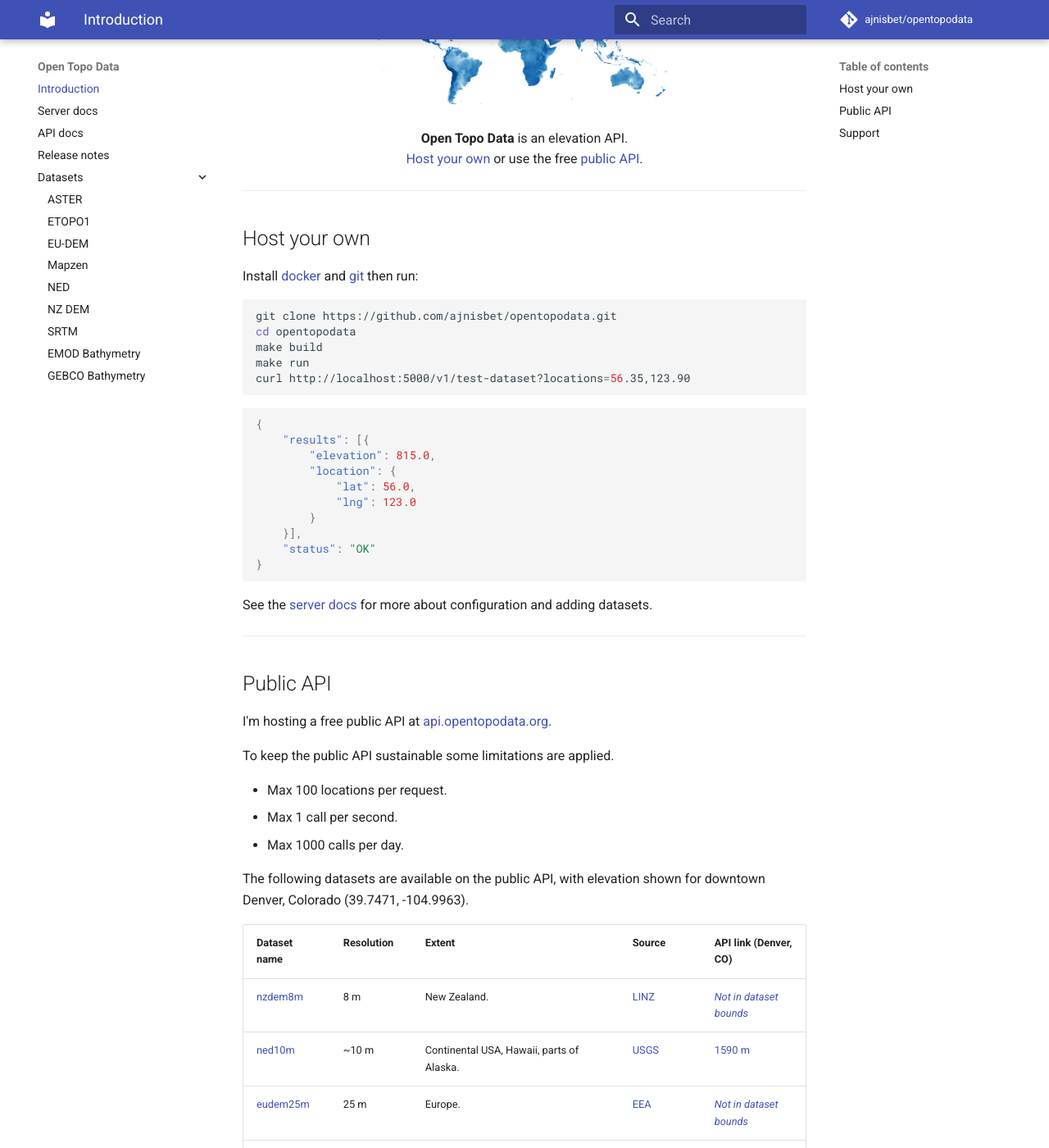
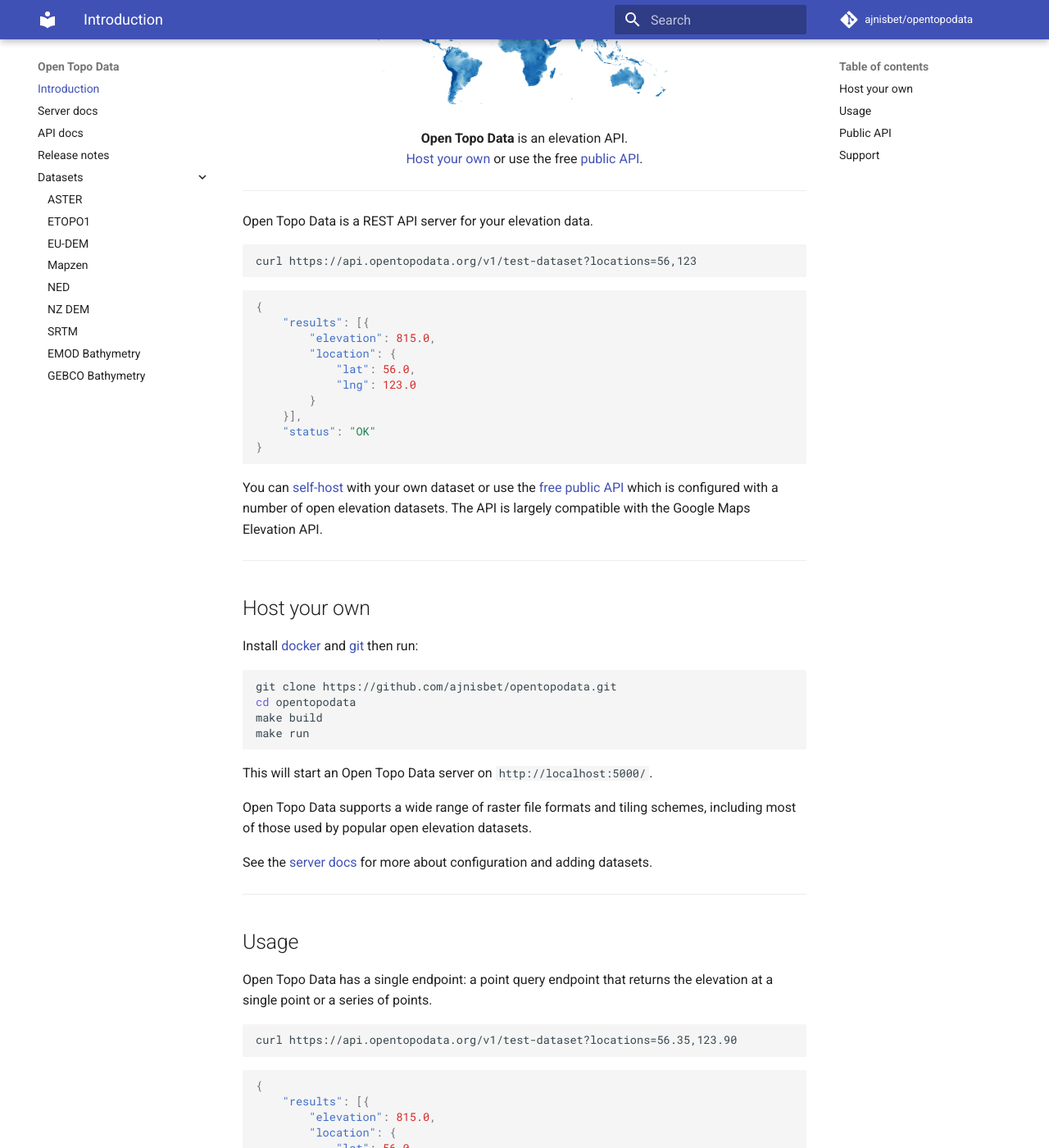
Before and after one commit to ajnisbet/opentopodata, an MkDocs documentation site: the page built from docs/index.md, in a window 1280 px wide and 1400 px high, scrolled down 200 px. Shown: the whole window at 82% size. Built offline with MkDocs 1.6.1 and Material for MkDocs 9.7.7, drawn with Linux system fonts in a browser that asks for light colours; comment, search, counter and statistics services are not loaded; some of the changed text lies outside the part shown.

````diff
--- a/docs/index.md
+++ b/docs/index.md
@@ -10,16 +10,10 @@
 
 ---
 
-## Host your own
+Open Topo Data is a REST API server for your elevation data.
 
-Install [docker](https://docs.docker.com/install/) and [git](https://git-scm.com/book/en/v2/Getting-Started-Installing-Git) then run:
-
-```bash
-git clone https://github.com/ajnisbet/opentopodata.git
-cd opentopodata
-make build
-make run
-curl http://localhost:5000/v1/test-dataset?locations=56.35,123.90
+```
+curl https://api.opentopodata.org/v1/test-dataset?locations=56,123
 ```
 
 ```json
@@ -35,8 +29,56 @@ curl http://localhost:5000/v1/test-dataset?locations=56.35,123.90
 }
 ```
 
+You can [self-host](server.md) with your own dataset or use the [free public API](#public-api) which is configured with a number of open elevation datasets. The API is largely compatible with the Google Maps Elevation API.
+
+---
+
+## Host your own
+
+Install [docker](https://docs.docker.com/install/) and [git](https://git-scm.com/book/en/v2/Getting-Started-Installing-Git) then run:
+
+```bash
+git clone https://github.com/ajnisbet/opentopodata.git
+cd opentopodata
+make build
+make run
+```
+
+This will start an Open Topo Data server on `http://localhost:5000/`.
+
+
+Open Topo Data supports a wide range of raster file formats and tiling schemes, including most of those used by popular open elevation datasets.
 
 See the [server docs](server.md) for more about configuration and adding datasets.
+
+---
+
+## Usage
+
+Open Topo Data has a single endpoint: a point query endpoint that returns the elevation at a single point or a series of points.
+
+
+```
+curl https://api.opentopodata.org/v1/test-dataset?locations=56.35,123.90
+```
+
+```json
+{
+    "results": [{
+        "elevation": 815.0,
+        "location": {
+            "lat": 56.0,
+            "lng": 123.0
+        }
+    }],
+    "status": "OK"
+}
+```
+
+The interpolation algorithm used can be configured as a request parameter, and locations can also be provided in Google Polyline format.
+
+
+See the [API docs](api.md) for more about request and response formats.
 
 ---
 
````
Also changed, not shown: README.md (+2 -2 lines), docs/server.md (+5 -0 lines).
